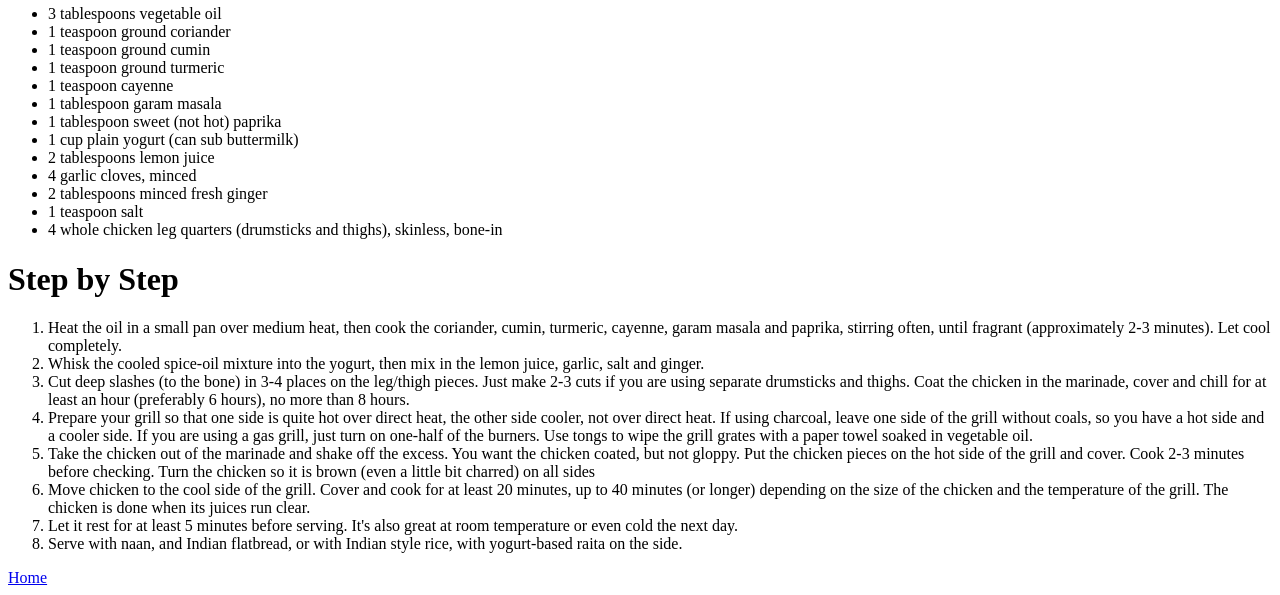
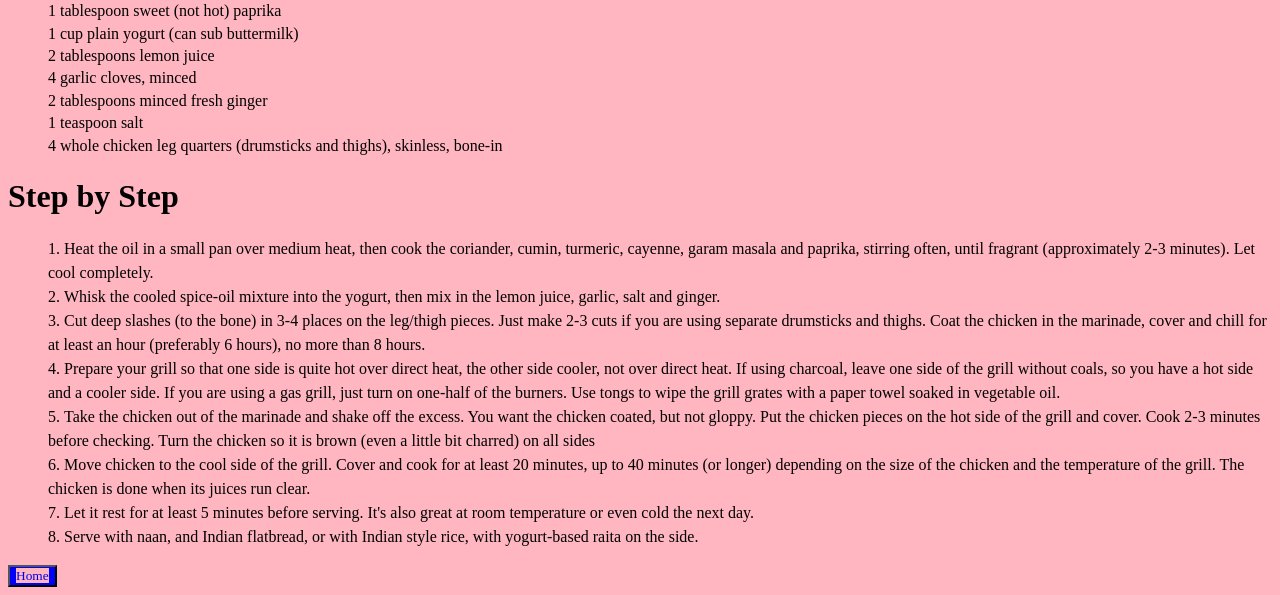
Before and after one commit to Luvi-Tatsu/odin-recipes, a plain HTML site: page recipes/tanduri-chicken.html in a window 1280 px wide. Shown: the part 592-1187 px from the top of the page. Drawn offline with Linux system fonts and the light colour scheme.

Commit message:
Add .css to the Project

```diff
--- /dev/null
+++ b/recipes/fcc.css
@@ -0,0 +1,33 @@
+*{
+    font-family: 'Times New Roman', Times, serif;
+    background-color: rgb(146, 129, 82);
+}
+img{
+    border: 3px solid burlywood;
+    margin-left: auto;
+    margin-right: auto;
+    height: 30%;
+    width: 30%;
+    align-items: flex-start;
+    display: flex;
+    display: block;
+}
+ul{
+    list-style-type: none;
+    line-height: 1.4;
+}
+ol{
+    line-height: 1.5;
+    list-style-position: inside;
+    text-align: left;
+
+}
+
+a{
+
+    text-decoration: none;
+    text-align: center;
+}
+button{
+    background-color: blue;
+}
--- /dev/null
+++ b/recipes/gmc.css
@@ -0,0 +1,31 @@
+*{
+    font-family: 'Times New Roman', Times, serif;
+    background-color: lightyellow;
+}
+img{
+    border: 3px solid darkkhaki;
+    margin-left: auto;
+    margin-right: auto;
+    height: 30%;
+    width: 30%;
+    align-items: flex-start;
+    display: flex;
+    display: block;
+}
+ul{
+    list-style-type: none;
+    line-height: 1.4;
+}
+ol{
+    line-height: 1.5;
+    list-style-position: inside;
+    text-align: left;
+
+}
+a{
+    text-decoration: none;
+    text-align: center;
+}
+button{
+    background-color: blue;
+}
--- a/recipes/tanduri-chicken.html
+++ b/recipes/tanduri-chicken.html
@@ -1,12 +1,13 @@
 <!DOCTYPE html>
 <html lang="eng">
     <head>
-        <meta charset="UTF-8">
+        <meta charset="UTF-8"/>
         <title>Tandoori Chicken</title>
+        <link rel="stylesheet" href="tc.css"/>
     </head>
-    <body>
-        <h1><img src="../img/tc.jpg" alt="Tandoori Chicken"
-            height="390" width="600"></h1>
+    <body class="tc">
+
+        <h1><img class="imgtcc" src="../img/tc.jpg" alt="Tandoori Chicken"></h1>
 
             <h1>Tandoori Chicken Recipe</h1>
             <p>Tandoori chicken gets its name from the bell-shaped tandoor clay oven which is also used to make naan, or Indian flatbread.</p>
@@ -38,6 +39,7 @@
              <li>Let it rest for at least 5 minutes before serving. It's also great at room temperature or even cold the next day.</li>
              <li>Serve with naan, and Indian flatbread, or with Indian style rice, with yogurt-based raita on the side. </li>
             </ol>
-            <a href="../index.html">Home</a>
+            <button><a href="../index.html">Home</a> </button>
+
     </body>
 </html>
--- /dev/null
+++ b/recipes/tc.css
@@ -0,0 +1,33 @@
+*{
+    font-family: 'Times New Roman', Times, serif;
+    background-color: lightpink;
+}
+img{
+    border: 3px solid darkred;
+    margin-left: auto;
+    margin-right: auto;
+    height: 30%;
+    width: 30%;
+    align-items: flex-start;
+    display: flex;
+    display: block;
+}
+ul{
+    list-style-type: none;
+    line-height: 1.4;
+}
+ol{
+    line-height: 1.5;
+    list-style-position: inside;
+    text-align: left;
+
+}
+
+a{
+
+    text-decoration: none;
+    text-align: center;
+}
+button{
+    background-color: blue;
+}
--- /dev/null
+++ b/style.css
@@ -0,0 +1,24 @@
+body{
+    font-family: 'Times New Roman', Times, serif;
+    background-color: lightblue;
+    text-align: center;
+    border: 1px solid black ;
+}
+button {
+    font-weight: bold;
+    font-size: 16px;
+    background-color:darkkhaki;
+}
+h1 {
+    color:red;
+}
+a{
+    color:white;
+    text-decoration: none;
+
+}
+ul{
+    list-style-type: none;
+    line-height: 1.8;
+    text-align: center;
+}
```
Also changed, not shown: index.html (+7 -5 lines), recipes/filipino-chicken-curry.html (+6 -3 lines), recipes/graham-mango-cake.html (+6 -3 lines).
